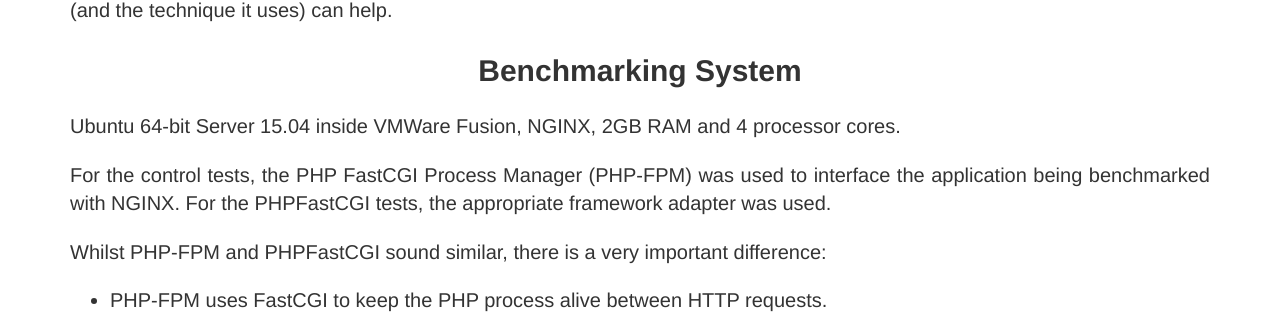
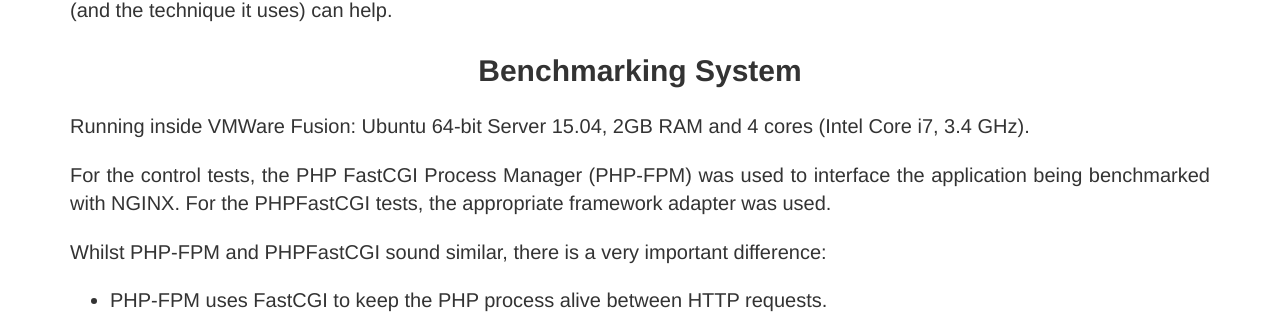
Before and after one commit to PHPFastCGI/phpfastcgi.github.io, a Jekyll site: the page built from _posts/2015-08-24-phpfastcgi-benchmarks-symfony-silex-slim.markdown, in a window 1280 px wide. Shown: the part 501-815 px from the top of the page. Built offline with Jekyll 4.4.1, drawn with Linux system fonts in a browser that asks for light colours; comment, search, counter and statistics services are not loaded.

Commit message:
Added processor core info and speed

```diff
--- a/_posts/2015-08-24-phpfastcgi-benchmarks-symfony-silex-slim.markdown
+++ b/_posts/2015-08-24-phpfastcgi-benchmarks-symfony-silex-slim.markdown
@@ -13,7 +13,7 @@
 
 ## Benchmarking System
 
-Ubuntu 64-bit Server 15.04 inside VMWare Fusion, NGINX, 2GB RAM and 4 processor cores.
+Running inside VMWare Fusion: Ubuntu 64-bit Server 15.04, 2GB RAM and 4 cores (Intel Core i7, 3.4 GHz).
 
 For the control tests, the PHP FastCGI Process Manager (PHP-FPM) was used to interface the application being benchmarked with NGINX. For the PHPFastCGI tests, the appropriate framework adapter was used.
 
```
